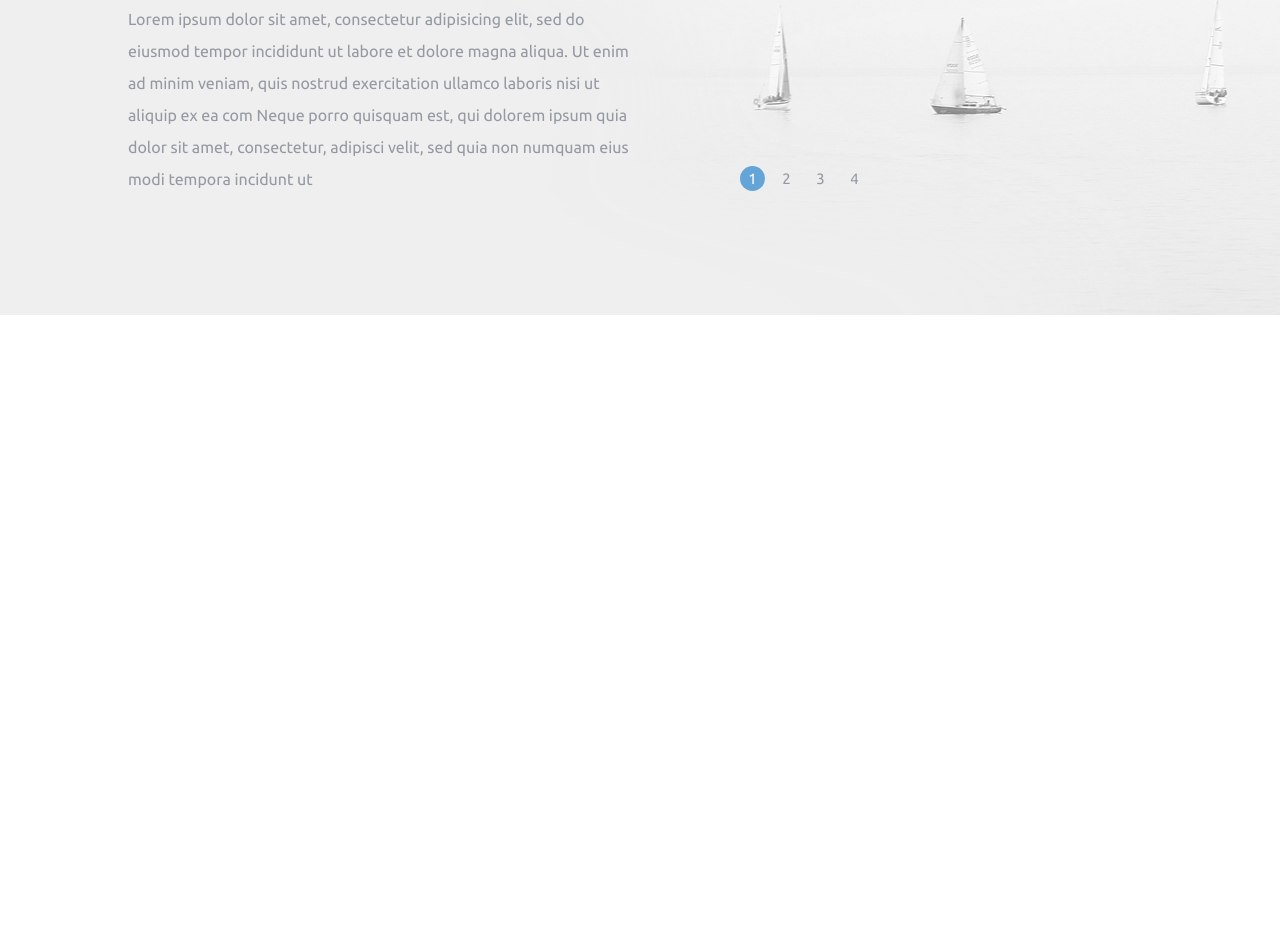
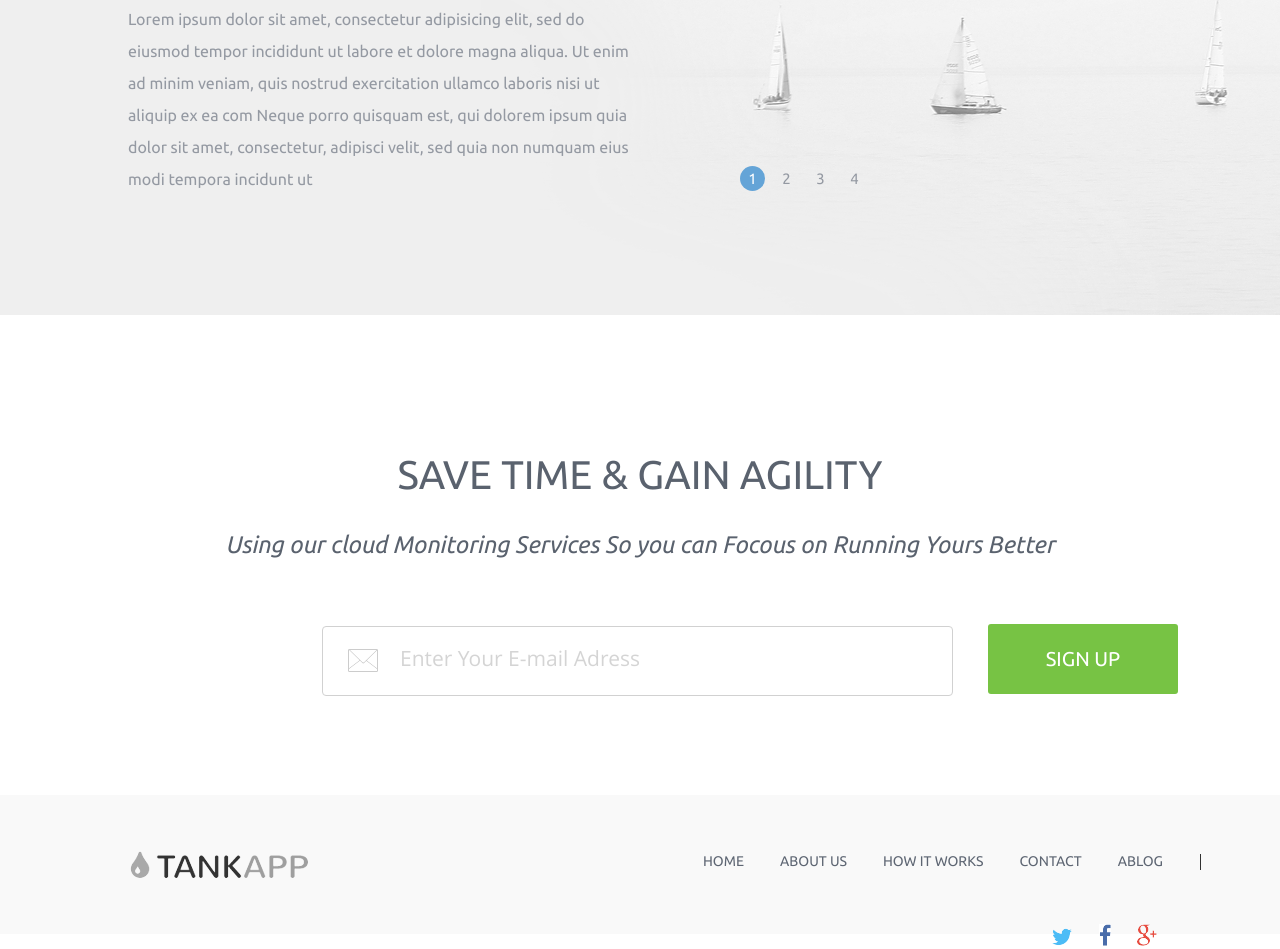
Before and after one commit to Andrii-Kozak/Andrii-Kozak.github.io, a plain HTML site: page index.html in a window 1280 px wide. Shown: the part 2441-3390 px from the top of the page. Before the commit the page ends 2756 px from the top, so only its background shows below. Drawn offline with Linux system fonts and the light colour scheme.

Commit message:
add content and css style

```diff
--- a/css/style.css
+++ b/css/style.css
@@ -1,5 +1,4 @@
 .wrap {
-  width: 100%;
   max-width: 1500px;
   margin: 0px auto;
 }
@@ -157,8 +156,6 @@
   display: flex;
   justify-content: space-around;
   align-items: center;
-  align-content: center;
-  width: 100%;
   height: 100px;
   background: #f8f8f8;
 }
@@ -168,17 +165,17 @@
   position: relative;
   width: 100%;
   height: 1017px;
-  background: url(../images/macbook.png) 100% 69% no-repeat;
+  background: url(../images/macbook.png) 100% 70% no-repeat;
 }
 
 .why-tank {
-  color: #2d394c;
+  color: #5a626e;
   font-family: UbuntuRegular, Arial, Helvetica, sans-serif;
   width: 315px;
   height: 40px;
   position: absolute;
   top: 112px;
-  left: 547px;
+  left: 587px;
   font-size: 39px;
   text-transform: uppercase;
   transform-origin: left center;
@@ -193,7 +190,7 @@
 .why-tank-p .why-p p {
   font-family: UbuntuRegular, Arial, Helvetica, sans-serif;
   font-size: 14px;
-  color: #9499a2;
+  color: #5a626e;
   text-align: left;
   line-height: 22px;
 }
@@ -236,7 +233,7 @@ div.different {
 .different-h {
   font-family: UbuntuRegular, Arial, Helvetica, sans-serif;
   font-size: 39px;
-  color: #2d394c;
+  color: #5a626e;
   text-align: left;
   padding-top: 157px;
   margin-left: 470px;
@@ -250,7 +247,7 @@ div.different {
   margin-top: 162px;
   font-family: UbuntuRegular, Arial, Helvetica, sans-serif;
   font-size: 28px;
-  color: #2d394c;
+  color: #5a626e;
   text-align: left;
 }
 
@@ -294,3 +291,126 @@ div.page {
   background: #64a4d7;
   border-radius: 50%;
 }
+
+.singup {
+  height: 480px;
+}
+
+.singup h3 {
+  font-family: UbuntuRegular, Arial, Helvetica, sans-serif;
+  font-size: 40px;
+  color: #5a626e;
+  text-align: center;
+  text-transform: uppercase;
+  padding-top: 140px;
+}
+
+.singup p {
+  font-family: UbuntuItalic, Arial, Helvetica, sans-serif;
+  font-size: 24px;
+  color: #5a626e;
+  text-align: center;
+  line-height: 100px;
+}
+
+.singup form {
+  margin-top: 29px;
+  margin-left: 322px;
+}
+
+.singup input[type=email] {
+  width: 550px;
+  height: 66px;
+  border-radius: 4px;
+  font-size: 18px;
+  line-height: 133px;
+  padding-left: 77px;
+  border: 1px solid #d1d1d1;
+  background: url("../images/letter.png") 25px center no-repeat;
+}
+
+.singup input::placeholder {
+  opacity: 0.3;
+  font-weight: 300;
+  font-family: OpenSansRegular, Arial, Helvetica, sans-serif;
+  font-size: 21px;
+}
+
+.singup button.green-button {
+  width: 190px;
+  height: 70px;
+  border-radius: 3px;
+  color: #ffffff;
+  background: #77c344;
+  font-weight: 500;
+  margin-left: 31px;
+  cursor: pointer;
+  border: none;
+  font-size: 20px;
+  font-family: UbuntuRegular, Arial, Helvetica, sans-serif;
+}
+
+/*footer content--------------------------------------------------------------*/
+footer {
+  height: 139px;
+  background: #f9f9f9;
+  position: relative;
+}
+
+.logo-footer {
+  position: absolute;
+  left: 130px;
+  bottom: 53px;
+}
+
+.footer-nav {
+  display: inline-block;
+  float: left;
+  margin-left: 703px;
+  padding-top: 58px;
+}
+
+footer nav a {
+  display: inline-block;
+  text-decoration: none;
+  font-family: UbuntuRegular, Arial, Helvetica, sans-serif;
+  font-size: 14px;
+  color: #5e6673;
+  text-align: left;
+  text-transform: uppercase;
+  margin-right: 32px;
+}
+
+footer nav a:last-child {
+  margin-right: 0;
+}
+
+.divider:after {
+  content: "|";
+  font-size: 1rem;
+}
+
+.social {
+  display: inline-block;
+  float: right;
+  width: 250px;
+  padding-top: 55px;
+}
+
+.twit {
+  width: 22px;
+  height: 22px;
+  margin-left: 22px;
+}
+
+.face {
+  width: 22px;
+  height: 23px;
+  margin-left: 23px;
+}
+
+.goog {
+  width: 22px;
+  height: 22px;
+  margin-left: 22px;
+}
--- a/index.html
+++ b/index.html
@@ -61,12 +61,12 @@
           <p>Lorem ipsum dolor sit amet, consectetur adipisicing elit, sed do eiusmod tempor incididunt ut labore et dolore magna aliqua. Ut enim ad minim veniam, quis nostrud exercitation ullamco laboris nisi ut aliquip ex ea com</p>
         </div>
 
-        <div class="why-logo"><img src="images/dialog.png" alt="cloud">Rapid customer support</div>
+        <div class="why-logo"><img src="images/dialog.png" alt="dialog">Rapid customer support</div>
         <div class="why-p third">
           <p>Lorem ipsum dolor sit amet, consectetur adipisicing elit, sed do eiusmod tempor incididunt ut labore et dolore magna aliqua. Ut enim ad minim veniam, quis nostrud exercitation ullamco laboris nisi ut aliquip ex ea com</p>
         </div>
 
-        <div class="why-logo"><img src="images/tourch.png" alt="cloud">Tons of features and easy to use</div>
+        <div class="why-logo"><img src="images/tourch.png" alt="tourch">Tons of features and easy to use</div>
         <div class="why-p">
           <p>Lorem ipsum dolor sit amet, consectetur adipisicing elit, sed do eiusmod tempor incididunt ut labore et dolore magna aliqua. Ut enim ad minim veniam, quis nostrud exercitation ullamco laboris nisi ut aliquip ex ea com</p>
         </div>
@@ -91,6 +91,35 @@
       </div>
 
     </div>
+    <div class="singup">
+      <h3>Save time & gain agility</h3>
+      <p>Using our cloud Monitoring Services So you can Focous on Running Yours Better</p>
+      <form>
+        <label>
+          <input type="email" placeholder="Enter Your E-mail Adress">
+        </label>
+        <button type="submit" class="green-button">SIGN UP</button>
+      </form>
+    </div>
+    <footer>
+      <div class="logo-footer">
+        <img src="images/logo-bottom.png" alt="Tankapp">
+      </div>
+      <nav class="footer-nav">
+        <a href="#">Home</a>
+        <a href="#">About us</a>
+        <a href="#">How it works</a>
+        <a href="#">Contact</a>
+        <a href="#">Ablog</a>
+        <span class="divider"></span>
+      </nav>
+
+      <div class="social">
+        <a href="#" class="twit"><img src="images/twitter.png" alt="twitter"></a>
+        <a href="#" class="face"><img src="images/facebook.png" alt=""></a>
+        <a href="#" class="goog"><img src="images/google-plus.png" alt="google"></a>
+      </div>
+    </footer>
   </div>
 </body>
 
```
